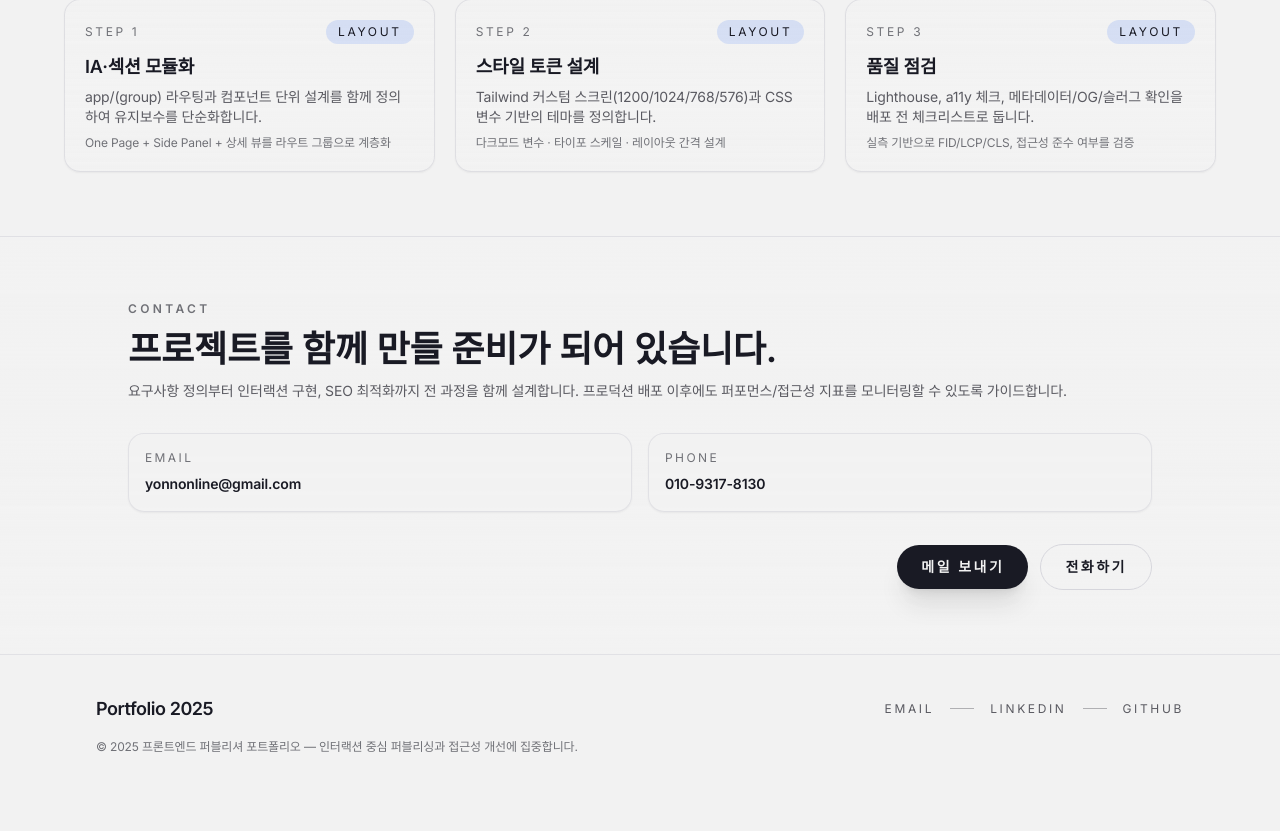
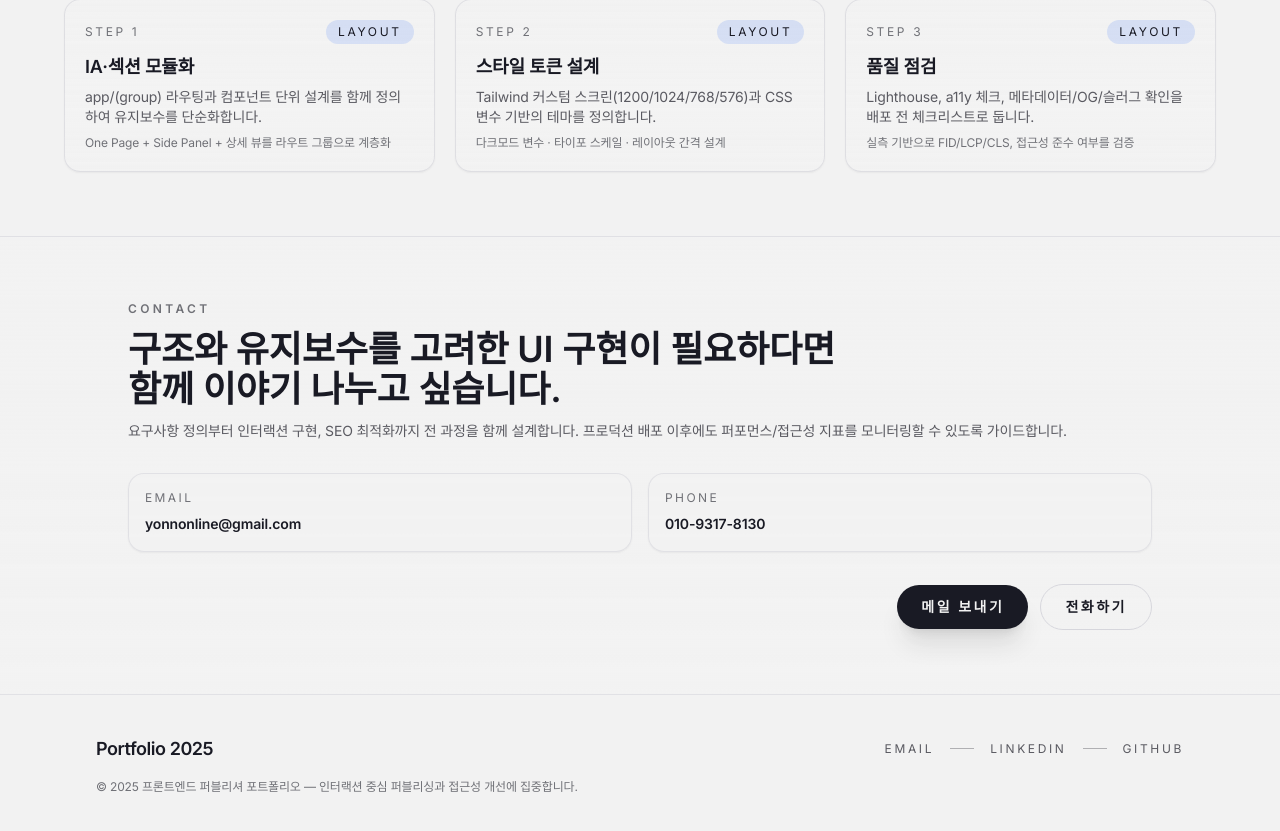
Before and after one commit to yonnonline/portfolio-2025, a Next.js app: page / in a window 1280 px wide. Shown: the part 1806-2637 px from the top of the page. Before the commit the page ends 2601 px from the top, so only its background shows below. Built offline with nearby package versions, Linux system fonts and the light colour scheme; a web font is replaced by a local one.

Commit message:
docs: Contact 섹션 Title 수정

```diff
--- a/components/sections/contact.tsx
+++ b/components/sections/contact.tsx
@@ -11,7 +11,7 @@ export function ContactSection() {
         <div className="space-y-3 text-center sm:text-left">
           <p className="text-xs font-semibold uppercase tracking-[0.28em] text-foreground/60">Contact</p>
           <h2 className="font-display text-3xl font-semibold leading-tight sm:text-4xl">
-            프로젝트를 함께 만들 준비가 되어 있습니다.
+            구조와 유지보수를 고려한 UI 구현이 필요하다면 <br /> 함께 이야기 나누고 싶습니다.
           </h2>
           <p className="text-sm text-foreground/70">
             요구사항 정의부터 인터랙션 구현, SEO 최적화까지 전 과정을 함께 설계합니다. 프로덕션 배포 이후에도
```
